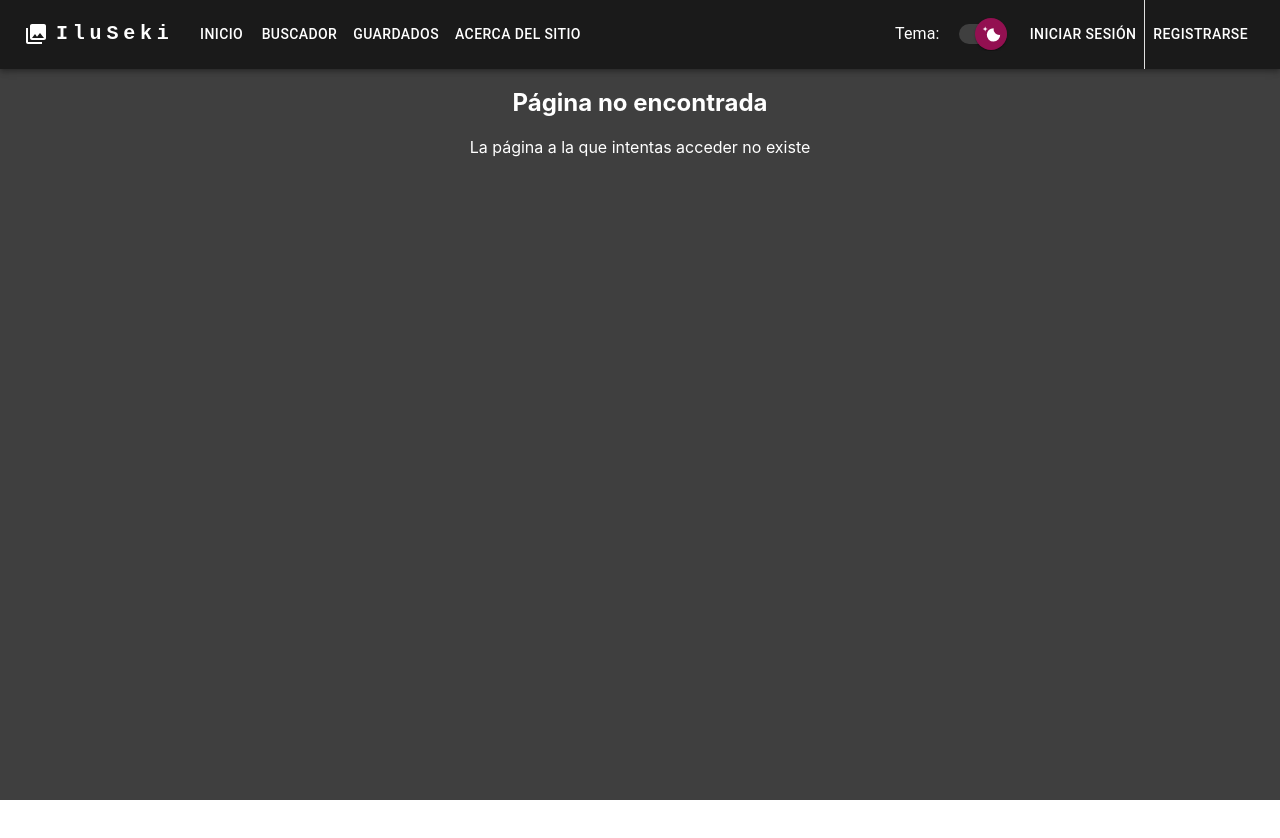
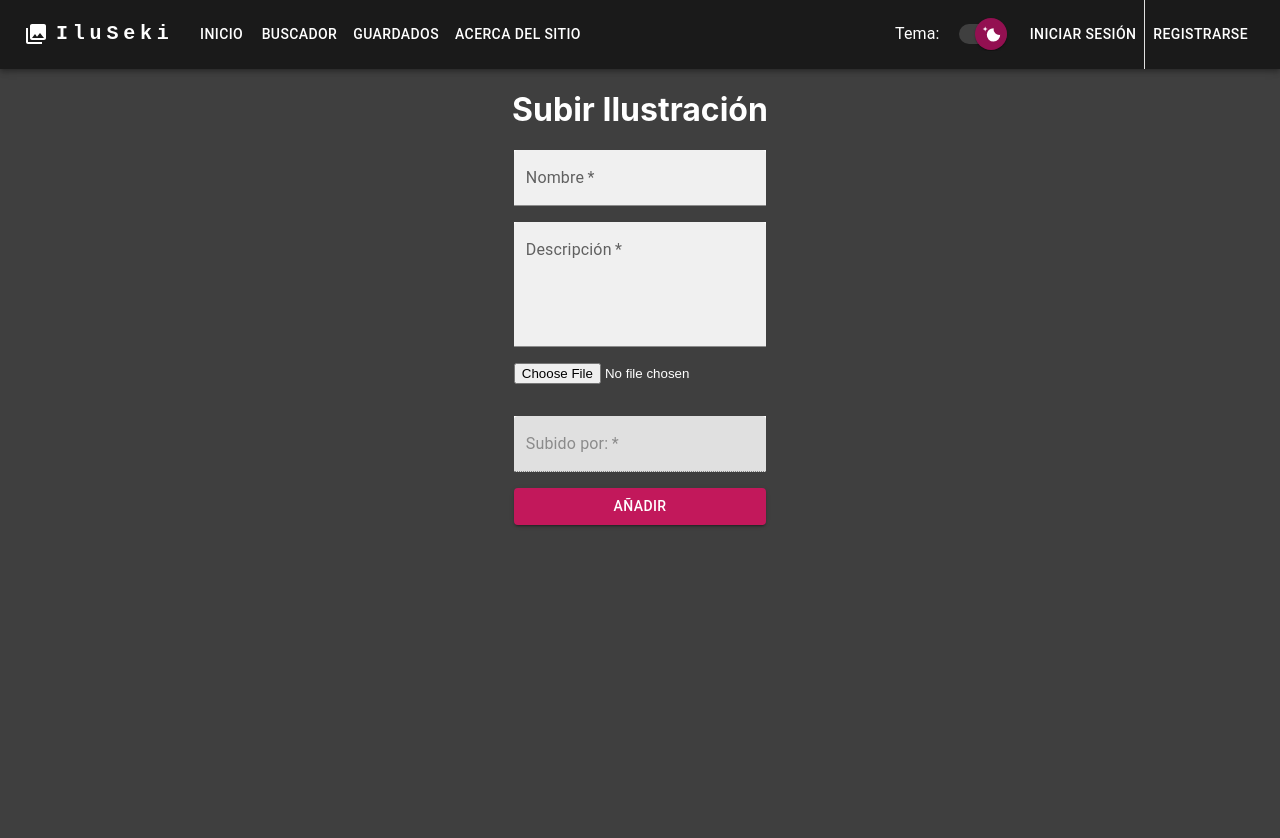
Before and after one commit to sereto111/ilusekifrontend, a React (Create React App) app: page /upload in a window 1280 px wide. Shown: the top 838 px of the page. Before the commit the page ends 800 px from the top, so only its background shows below. Built offline with nearby package versions, Linux system fonts and the light colour scheme; no server answers.

Commit message:
subir, falta camara y boton

```diff
--- a/package.json
+++ b/package.json
@@ -15,6 +15,7 @@
     "react-dom": "^18.2.0",
     "react-router-dom": "^6.22.3",
     "react-scripts": "5.0.1",
+    "react-webcam": "^7.2.0",
     "web-vitals": "^2.1.4"
   },
   "scripts": {
--- /dev/null
+++ b/src/components/AddIllustration.js
@@ -0,0 +1,223 @@
+import React, { /* useRef ,*/ useState } from 'react';
+import axios from 'axios';
+import Stack from '@mui/material/Stack';
+import TextField from '@mui/material/TextField';
+import Box from '@mui/material/Box';
+import Button from '@mui/material/Button';
+import { styled } from '@mui/material/styles';
+import { pink } from '@mui/material/colors';
+import { goInicio } from './Header';
+import Rating from '@mui/material/Rating';
+import Alert from '@mui/material/Alert';
+/* import Webcam from 'react-webcam'; */
+
+export function AddIllustration() {
+    const apiUrl = process.env.REACT_APP_API_URL;
+
+    const usuario = localStorage.getItem('user');
+
+    const ColorButton = styled(Button)(({ theme }) => ({
+        color: theme.palette.getContrastText(pink[700]),
+        backgroundColor: pink[700],
+        '&:hover': {
+            backgroundColor: pink[900],
+        },
+    }));
+
+    const StyledRating = styled(Rating)({
+        '& .MuiRating-icon': {
+            color: '#bbdff8',
+        },
+        '& .MuiRating-iconFilled': {
+            color: '#4cb6ff',
+        },
+        '& .MuiRating-iconHover': {
+            color: '#28a7fe',
+        },
+    });
+
+    /* const webcamRef = useRef(Webcam); */
+    const [nombre, setNombre] = useState('');
+    const [descripcion, setDescripcion] = useState('');
+    const [imagen, setImagen] = useState(null);
+    const [imagenPreview, setImagenPreview] = useState(null);
+    const [showAlertToast, setShowAlertToast] = useState(false);
+
+    const handleImagenChange = e => {
+        const file = e.target.files[0];
+
+        if (!file) {
+            // Si el usuario cancela la selección de archivo, no hay archivo seleccionado
+            setImagen(null);
+            setImagenPreview(null);
+            return;
+        }
+
+        setImagen(file);
+
+        const reader = new FileReader();
+        reader.onload = () => {
+            // Una vez que el archivo se ha leído, actualiza el estado `imagePreview` con la URL de datos
+            setImagenPreview(reader.result);
+        };
+
+        // Lee el archivo como una URL de datos
+        reader.readAsDataURL(file);
+    };
+
+    /* const handleCaptureImage = async () => {
+        try {
+
+            //En caso de que no se encuentre cámara
+            if (!navigator.mediaDevices || !navigator.mediaDevices.getUserMedia) {
+                alert("No se ha podido acceder a la cámara");
+            }
+
+            if (webcamRef.current) {
+                const imageData = webcamRef.current.getScreenshot();
+
+                if (imageData) {
+                    const blob = dataURLtoBlob(imageData, "image/jpeg");
+
+                    const file = new File([blob], "captured_image.jpg", { type: "image/jpeg" });
+
+                    const formData = new FormData();
+                    formData.append('image', file);
+                    formData.append('filename', file.name);
+                    formData.append('originalName', file.name);
+
+                    axios.post('http://localhost:5000/upload', formData)
+                        .then(response => {
+                            const imagePath = response.data.imagePath;
+                            setImagenUrl(imagePath);
+                        })
+                        .catch(error => { });
+                }
+            }
+        } catch (error) { }
+    };
+
+    function dataURLtoBlob(dataURL, type) {
+        const binaryString = window.atob(dataURL.split(',')[1]);
+        const arrayBuffer = new ArrayBuffer(binaryString.length);
+        const uint8Array = new Uint8Array(arrayBuffer);
+
+        for (let i = 0; i < binaryString.length; i++) {
+            uint8Array[i] = binaryString.charCodeAt(i);
+        }
+
+        return new Blob([uint8Array], { type });
+    };*/
+
+    const handleButtonClick = async () => {
+        const formData = new FormData();
+        formData.append('nombre', nombre);
+        formData.append('descripcion', descripcion);
+        formData.append('imagen', imagen); // Añade la imagen al objeto FormData
+        formData.append('usuario', usuario); //Subido por:
+
+
+        if (!imagen || !nombre || !descripcion) {
+            // Si falta alguno de los campos obligatorios, muestra un mensaje de error
+            setShowAlertToast(true);
+            setTimeout(() => {
+                setShowAlertToast(false);
+            }, 2000);
+        } else {
+            try {
+                await axios.post(`${apiUrl}/api/ilustration/subirIlustracion`, formData, {
+                    headers: {
+                        'Content-Type': 'multipart/form-data',
+                    },
+                });
+
+                //TODO: Ver si redirigir a perfil o dejar a inicio
+                goInicio(); //Ir a Inicio
+
+            } catch (error) {
+                setShowAlertToast(true);
+            } finally {
+                setImagen(null);
+                setImagenPreview(null);
+                setTimeout(() => {
+                    setShowAlertToast(false);
+                }, 2000); // Espera 2 segundos antes de ocultar el AlertToast
+            };
+        }
+
+    };
+
+
+    return (
+        <>
+            <h1>Subir Ilustración</h1>
+
+            <Box display="flex" justifyContent="center">
+                <Stack
+                    component="form"
+                    sx={{
+                        width: '25ch',
+                    }}
+                    direction="column"
+                    spacing={2}
+                    noValidate
+                    autoComplete="off"
+                    style={{ minHeight: '100vh' }}
+                >
+
+                    {/* TODO: Quitar nombre | Eliminar del backend o poner aleatorio */}
+                    <TextField className='register'
+                        required
+                        id="outlined-required"
+                        label="Nombre"
+                        variant="filled"
+                        value={nombre}
+                        onChange={e => setNombre(e.target.value)}
+                    />
+                    {/* TODO: Quitar que sea obligatoria en el backend y poner una descripción por defecto en caso de vacía */}
+                    <TextField className='register'
+                        required
+                        id="filled-multiline-flexible"
+                        label="Descripción"
+                        multiline
+                        rows={4}
+                        variant="filled"
+                        value={descripcion}
+                        onChange={e => setDescripcion(e.target.value)}
+                    />
+                    <input
+                        type="file"
+                        accept="image/*"
+                        onChange={handleImagenChange}
+                        required
+                    />
+                    {/* <Webcam
+                        audio={false}
+                        ref={webcamRef}
+                    />
+                    <button type='button' onClick={handleCaptureImage}>Capturar imagen</button> */}
+                    <div style={{ display: 'flex', justifyContent: 'center' }}>
+                        {imagenPreview && <img src={imagenPreview} alt="previewImg" style={{ width: '200px' }} />}
+                    </div>
+                    <TextField className='register'
+                        required
+                        id="outlined-required"
+                        label="Subido por:"
+                        variant="filled"
+                        defaultValue={usuario}
+                        disabled
+                    />
+
+                    <ColorButton variant="contained" onClick={handleButtonClick}>Añadir</ColorButton>
+
+                    {showAlertToast && (
+                        <Alert severity="warning" sx={{ textAlign: 'center' }}>
+                            No se han rellenado todos los campos obligatorios.
+                        </Alert>
+                    )}
+
+                </Stack>
+            </Box>
+        </>
+    )
+}
--- a/src/components/Profile.js
+++ b/src/components/Profile.js
@@ -12,6 +12,8 @@ import ListItem from '@mui/material/ListItem';
 import ListItemIcon from '@mui/material/ListItemIcon';
 import ListItemText from '@mui/material/ListItemText';
 import { goInicio } from './Header';
+
+//TODO: Poner botón para ir a ruta upload | En Profile o Inicio
 
 export function Profile() {
     const apiUrl = process.env.REACT_APP_API_URL;
--- a/src/components/Ruta.js
+++ b/src/components/Ruta.js
@@ -8,11 +8,12 @@ import { InitialWindowTest } from './InitialWindowTest';
 import { Register } from './Register';
 import { Login } from './Login';
 //import { About } from './About';
-//import { AddGame } from './AddGame';
+//import { AddIllustration } from './AddIllustration';
 //import { AddNews } from './AddNews';
 //import ResetPass from './ResetPass';
 import { Profile } from './Profile';
 import { MailPass } from './MailPass';
+import { AddIllustration } from './AddIllustration';
 //import { EditGame } from './EditGame';
 //import { EditNews } from './EditNews';
 //import { Completed } from './Completed';
@@ -30,9 +31,9 @@ export const Ruta = () => {
                   <Route exact path="/wishlist" component={Wishlist}></Route>
                   <Route exact path="/completed" component={Completed}></Route>
                   <Route exact path="/search" component={Buscador}></Route>
-                  <Route exact path="/about" component={About}></Route>
-                  <Route exact path="/addgame" component={AddGame}></Route>
-                  <Route exact path="/addnews" component={AddNews}></Route>*/}
+                  <Route exact path="/about" component={About}></Route>*/}
+                  <Route exact path='/upload' element={<AddIllustration/>}></Route>
+                  {/*<Route exact path="/addnews" component={AddNews}></Route>*/}
                   <Route exact path='/profile' element={<Profile/>}></Route>
                   {/*<Route exact path="/editgame/:nombre" component={EditGame}></Route>
                   <Route exact path="/editnews/:titulo" component={EditNews}></Route>*/}
```
Also changed, not shown: 1 other file (tests, documents, lock files or other folders).
